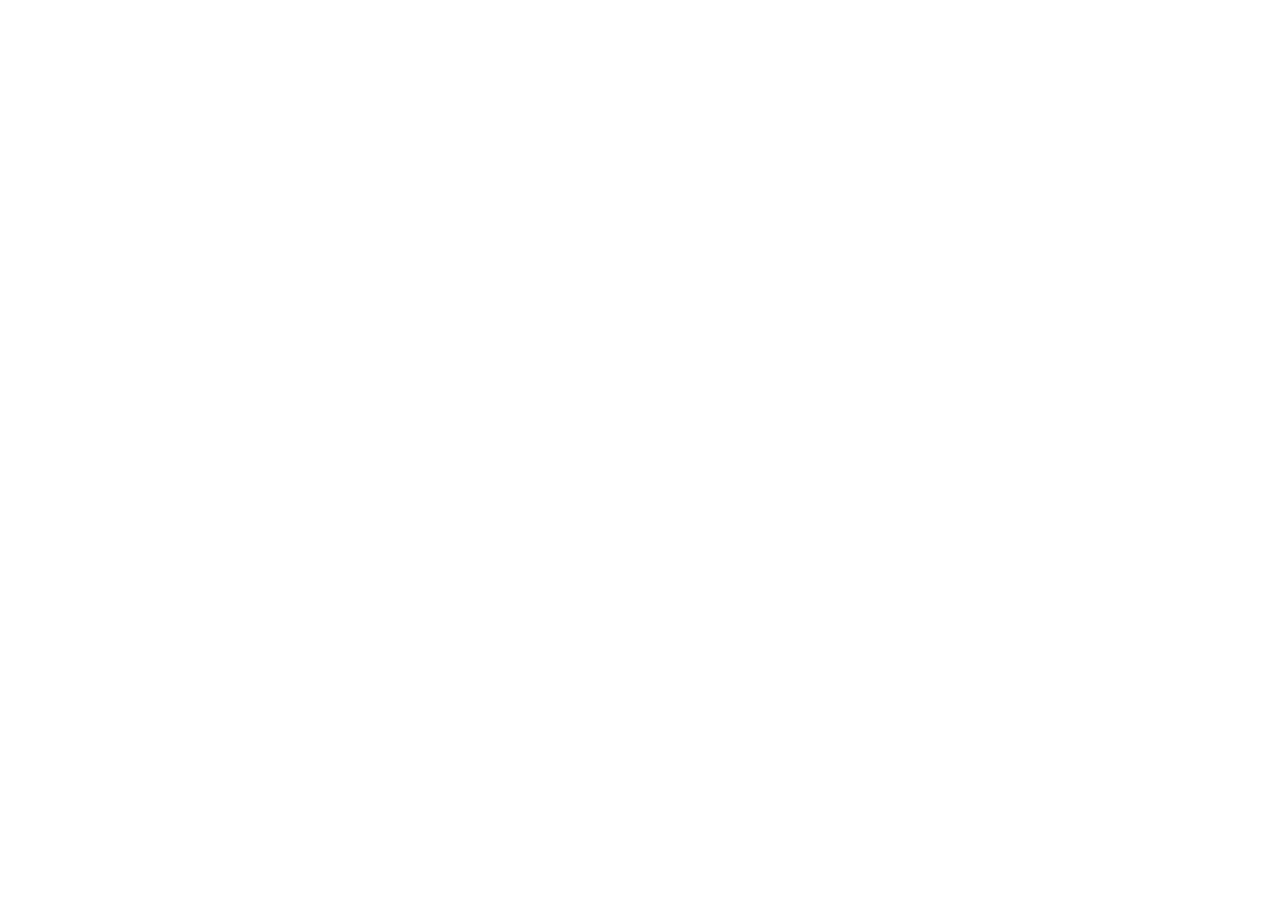
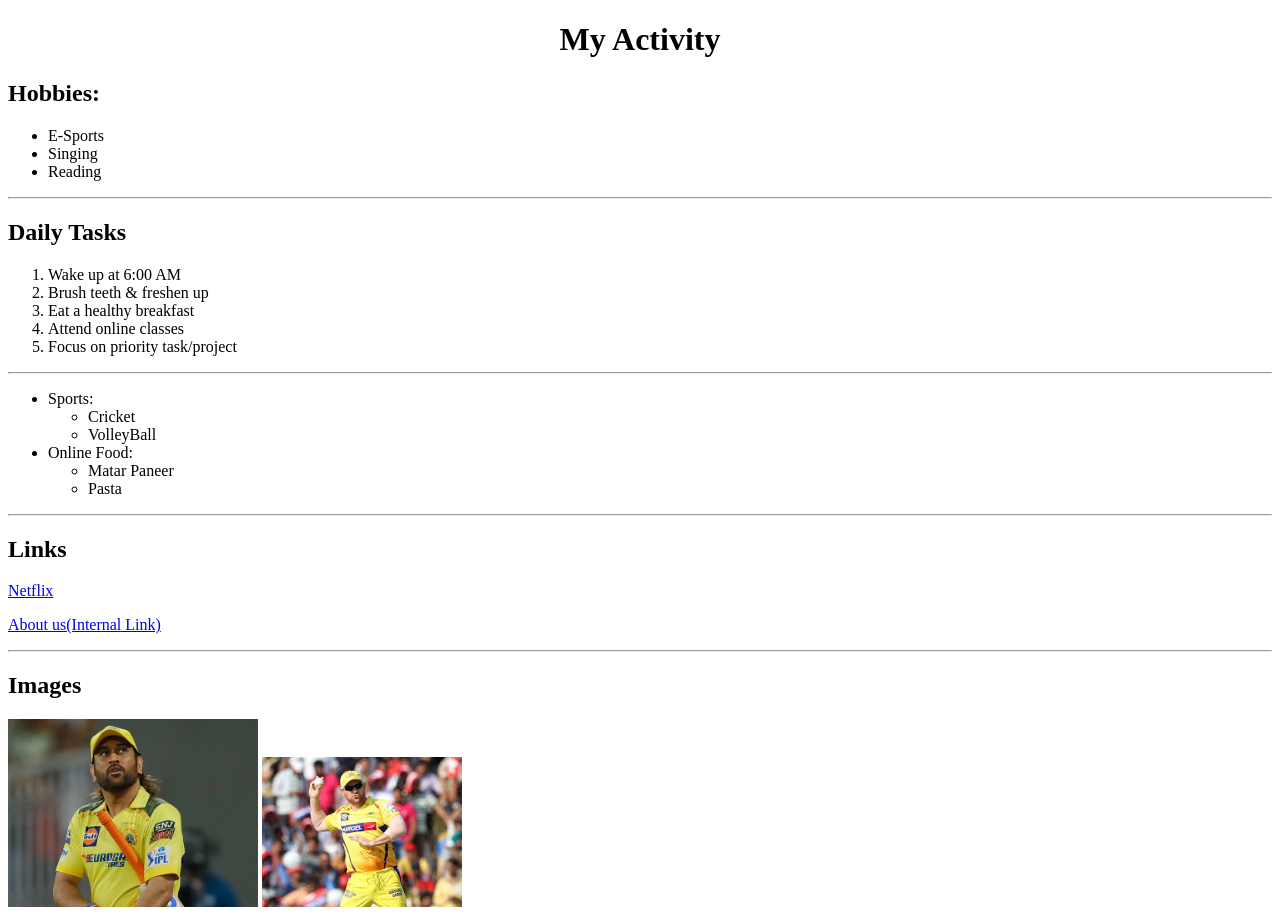
Before and after one commit to mohdaneesh018/AWDIZ-HTML-CSS, a plain HTML site: page Day - 3/index.html in a window 1280 px wide. Before the commit the page ends 800 px from the top, so only its background shows below. Drawn offline with Linux system fonts and the light colour scheme.

Commit message:
Updates to Day - 3

```diff
--- a/Day - 3/index.html
+++ b/Day - 3/index.html
@@ -6,6 +6,44 @@
     <title>Day - 3</title>
 </head>
 <body>
-
+    <h1 style="text-align: center;">My Activity</h1>
+    <h2>Hobbies:</h2>
+    <ul>
+        <li>E-Sports</li>
+        <li>Singing</li>
+        <li>Reading</li>
+    </ul>
+    <hr>
+    <h2>Daily Tasks</h2>
+    <ol>
+        <li>Wake up at 6:00 AM</li>
+        <li>Brush teeth & freshen up</li>
+        <li>Eat a healthy breakfast</li>
+        <li>Attend online classes</li>
+        <li>Focus on priority task/project</li>
+    </ol>
+    <hr>
+    <ul>
+        <li>Sports:
+            <ul>
+                <li>Cricket</li>
+                <li>VolleyBall</li>
+            </ul>
+        </li>
+        <li>Online Food:
+            <ul>
+                <li>Matar Paneer</li>
+                <li>Pasta</li>
+            </ul>
+        </li>
+    </ul>
+    <hr>
+    <h2>Links</h2>
+    <p><a href="https://netflix.com" target="_blank">Netflix</a></p>
+    <p><a href="about.html">About us(Internal Link)</a></p>
+    <hr>
+    <h2>Images</h2>
+    <img src="trialfirst.jpg" alt="MS DHONI" width="250px">
+    <img src="trialimage2.jpg" alt="Brendon Mccullum" height="150px">
 </body>
 </html>
```
Also changed, not shown: Day - 3/trialfirst.jpg (added), Day - 3/trialimage2.jpg (added).
